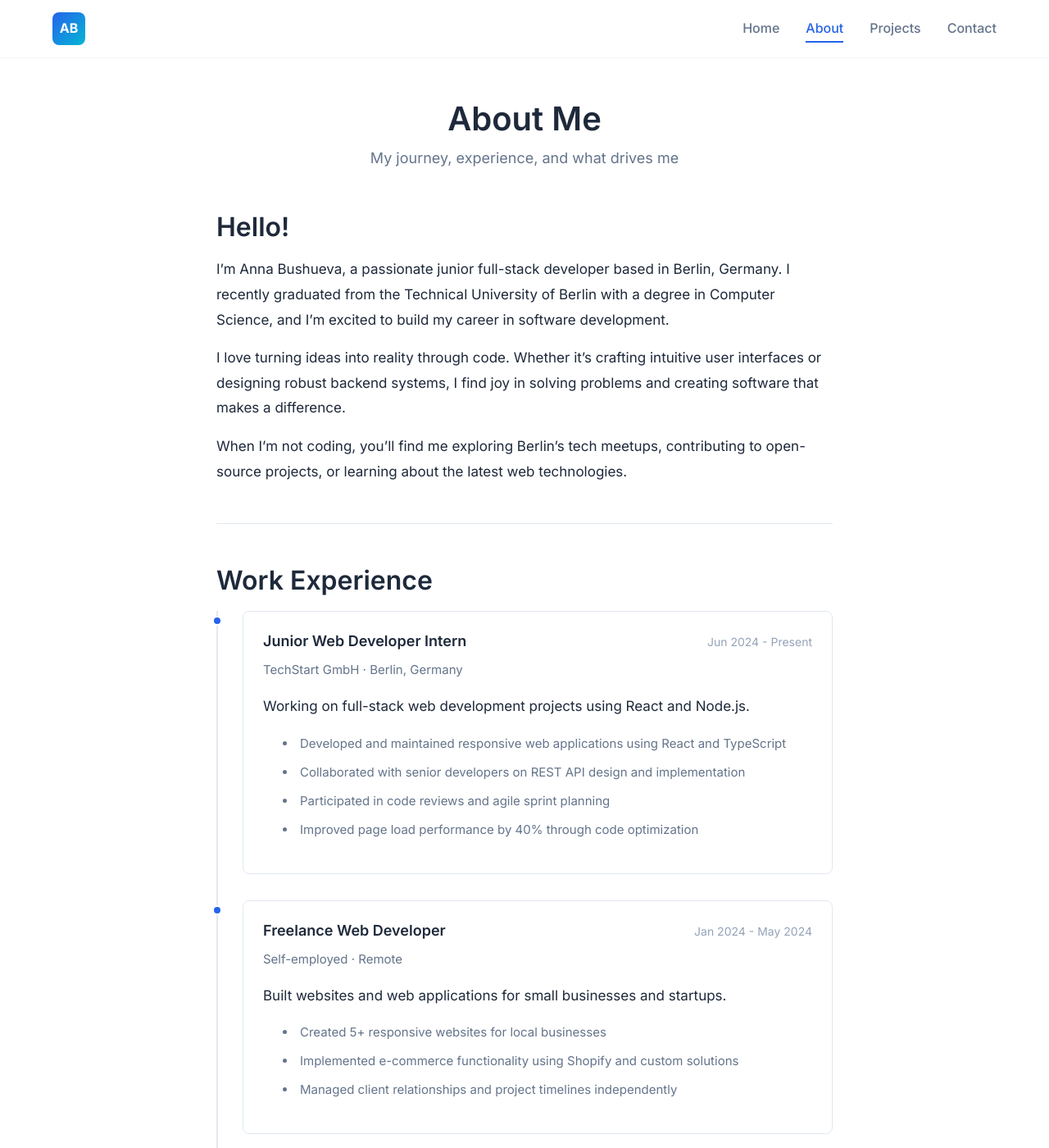
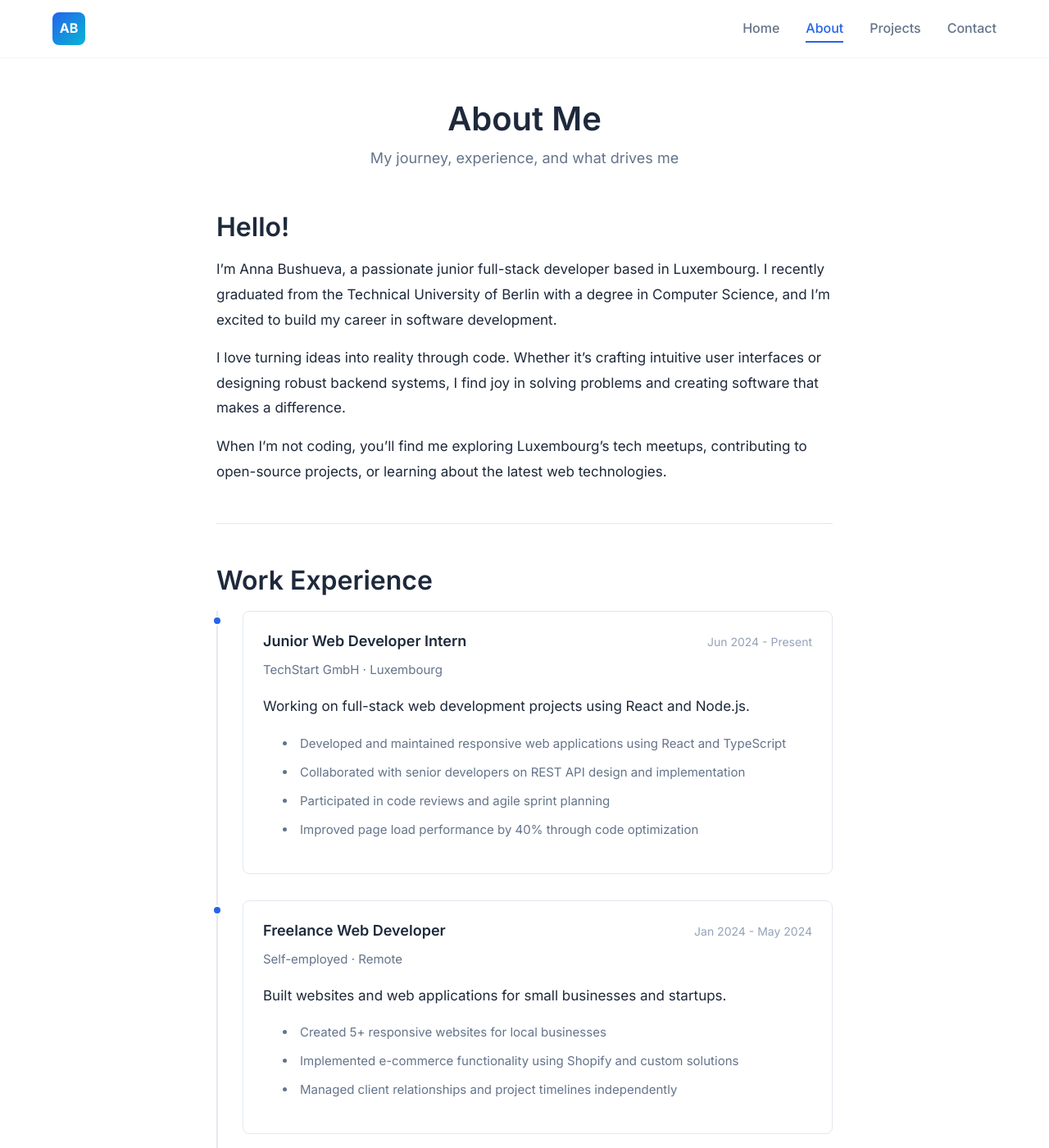
Before and after one commit to mneudobno/mneudobno.github.io, a Jekyll site: the page built from about.md, in a window 1280 px wide and 1400 px high. Shown: the whole window at 82% size. Built offline with Jekyll 4.4.1, drawn with Linux system fonts in a browser that asks for light colours; some of the changed text lies outside the part shown.

Commit message:
Update location to Luxembourg

```diff
--- a/_config.yml
+++ b/_config.yml
@@ -8,7 +8,7 @@
 author:
   name: Anna Bushueva
   email: anna.bushueva.dev@gmail.com
-  location: Berlin, Germany
+  location: Luxembourg
   github: mneudobno
   linkedin: annabushueva
 
--- a/_data/education.yml
+++ b/_data/education.yml
@@ -2,7 +2,7 @@
 degrees:
   - degree: "B.Sc. Computer Science"
     institution: "Technical University of Berlin"
-    location: "Berlin, Germany"
+    location: "Luxembourg"
     period: "2021 - 2024"
     description: "Focus on Software Engineering and Web Technologies"
     highlights:
@@ -12,7 +12,7 @@
 
   - degree: "Full-Stack Web Development Bootcamp"
     institution: "Le Wagon"
-    location: "Berlin, Germany"
+    location: "Luxembourg"
     period: "Jan 2023 - Mar 2023"
     description: "Intensive 9-week coding bootcamp"
     highlights:
--- a/_data/experience.yml
+++ b/_data/experience.yml
@@ -1,7 +1,7 @@
 # Work Experience
 - title: "Junior Web Developer Intern"
   company: "TechStart GmbH"
-  location: "Berlin, Germany"
+  location: "Luxembourg"
   period: "Jun 2024 - Present"
   description: |
     Working on full-stack web development projects using React and Node.js.
@@ -24,7 +24,7 @@
 
 - title: "Teaching Assistant - Web Development"
   company: "Berlin Code Academy"
-  location: "Berlin, Germany"
+  location: "Luxembourg"
   period: "Sep 2023 - Dec 2023"
   description: |
     Assisted in teaching introductory web development courses.
--- a/about.md
+++ b/about.md
@@ -7,11 +7,11 @@
 
 ## Hello!
 
-I'm Anna Bushueva, a passionate junior full-stack developer based in Berlin, Germany. I recently graduated from the Technical University of Berlin with a degree in Computer Science, and I'm excited to build my career in software development.
+I'm Anna Bushueva, a passionate junior full-stack developer based in Luxembourg. I recently graduated from the Technical University of Berlin with a degree in Computer Science, and I'm excited to build my career in software development.
 
 I love turning ideas into reality through code. Whether it's crafting intuitive user interfaces or designing robust backend systems, I find joy in solving problems and creating software that makes a difference.
 
-When I'm not coding, you'll find me exploring Berlin's tech meetups, contributing to open-source projects, or learning about the latest web technologies.
+When I'm not coding, you'll find me exploring Luxembourg's tech meetups, contributing to open-source projects, or learning about the latest web technologies.
 
 ---
 
```
Also changed, not shown: contact.md (+2 -2 lines).
